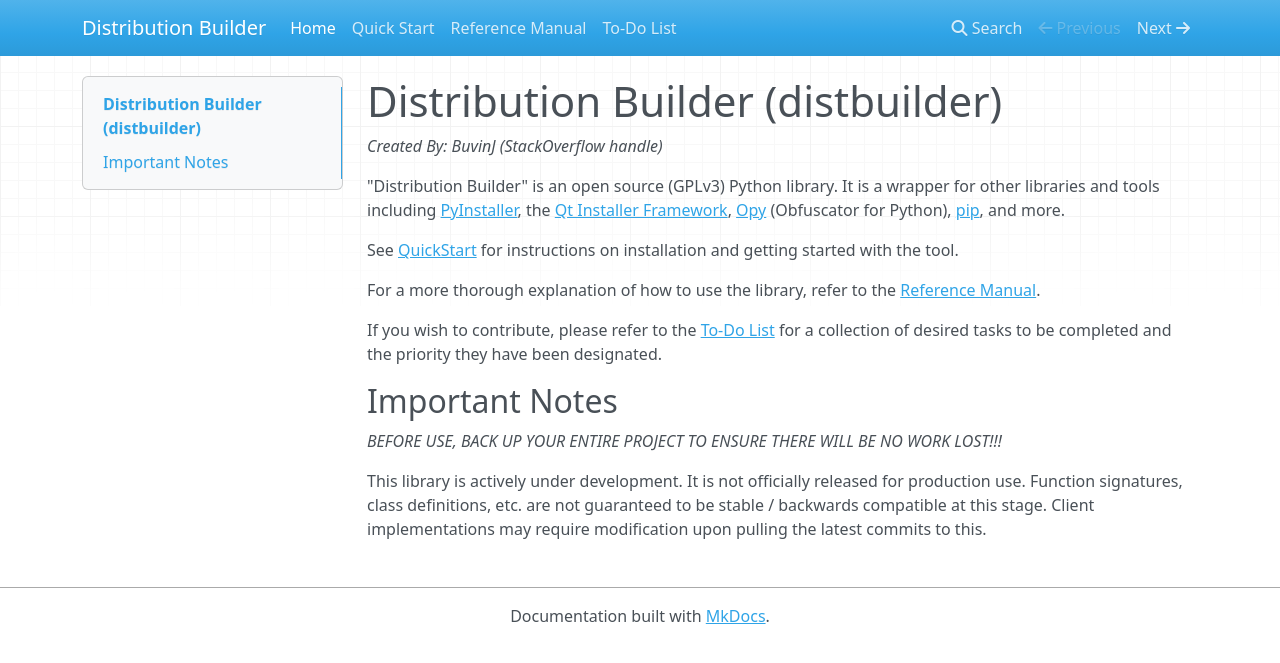
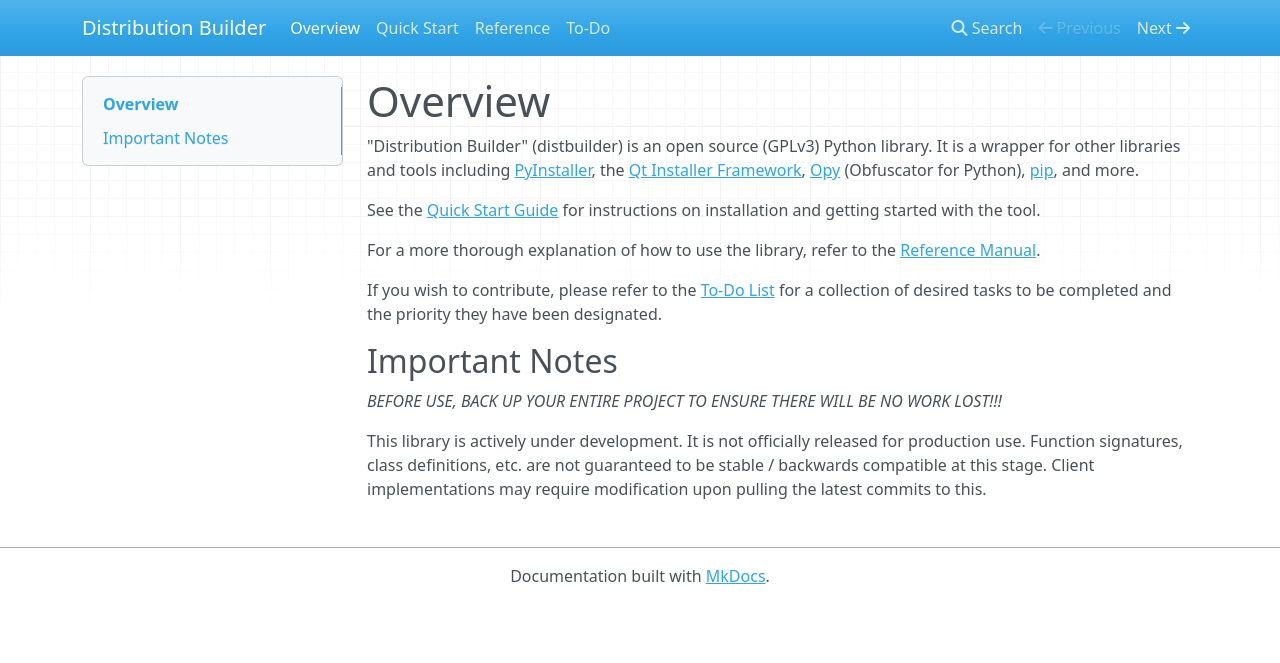
Before and after one commit to BuvinJT/distbuilder, an MkDocs documentation site: the page built from docs/index.md, in a window 1280 px wide. Shown: the top 663 px of the page. Built offline with MkDocs 1.6.1, drawn with Linux system fonts in a browser that asks for light colours; nearby versions of some CDN libraries.

Commit message:
Continued ReadTheDocs tweaks...

```diff
--- a/docs/index.md
+++ b/docs/index.md
@@ -1,12 +1,10 @@
-# Distribution Builder (distbuilder)
+# Overview
 
-*Created By: BuvinJ (StackOverflow handle)*
-
-"Distribution Builder" is an open source (GPLv3) Python library.
+"Distribution Builder" (distbuilder) is an open source (GPLv3) Python library.
 It is a wrapper for other libraries and tools including [PyInstaller](http://www.pyinstaller.org),
 the [Qt Installer Framework](http://doc.qt.io/qtinstallerframework), [Opy](https://pypi.org/project/opy-distbuilder/) (Obfuscator for Python), [pip](https://pypi.org/project/pip/), and more.
 
-See [QuickStart](QuickStart.md) for instructions on installation
+See the [Quick Start Guide](QuickStart.md) for instructions on installation
 and getting started with the tool.
 
 For a more thorough explanation of how to use the
--- a/mkdocs.yml
+++ b/mkdocs.yml
@@ -1,6 +1,6 @@
 site_name: Distribution Builder
 nav:
-    - Home: index.md
+    - Overview: index.md
     - Quick Start: QuickStart.md
-    - Reference Manual: Reference.md
-    - To-Do List: ToDo.md
+    - Reference: Reference.md
+    - To-Do: ToDo.md
```
